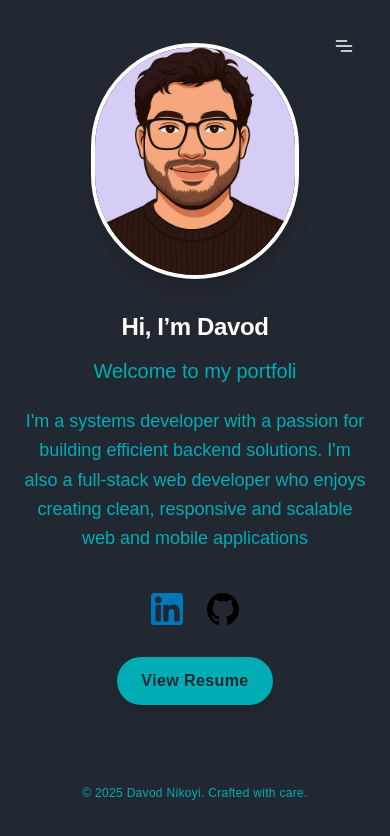
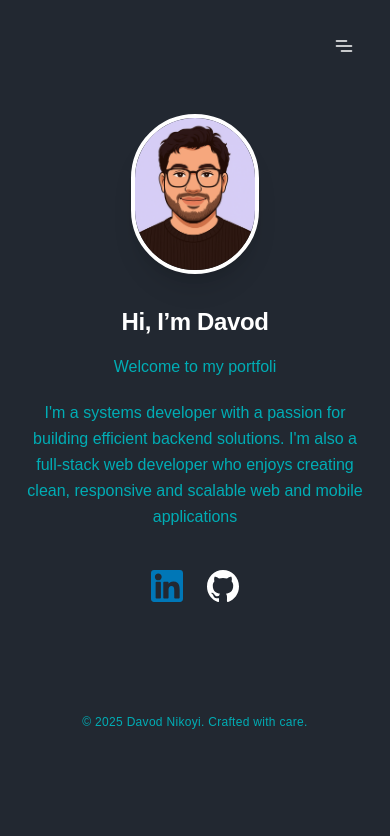
Before and after one commit to Davod0/davod-devhub, a Next.js app: page / in a window 390 px wide. Shown: the top 836 px of the page. Built offline with nearby package versions, Linux system fonts and the light colour scheme.

Commit message:
Add resume button component and update Home page layout for improved styling and responsiveness

```diff
--- /dev/null
+++ b/app/components/Button.tsx
@@ -0,0 +1,6 @@
+<button
+  onClick={() => window.open('/cv-4.pdf', '_blank', 'noopener,noreferrer')}
+  className="px-6 py-3 rounded-full bg-[#00ADB5] text-[#222831] shadow-lg hover:bg-[#00cfd6] hover:scale-105 transition-all duration-300 font-semibold text-base tracking-wide cursor-pointer"
+>
+  View Resume
+</button>
--- a/app/components/TypingLoop.tsx
+++ b/app/components/TypingLoop.tsx
@@ -39,7 +39,7 @@ export function TypingLoop({ lines, typingSpeed = 100, pauseAfter = 1500 }: Typi
 
   return (
   <span
-    className="inline-block"
+    className="inline-block text:medium sm:text-lg md:text-xl lg:text-2xl text-center mb-5 font-medium leading-relaxed"
     style={{ minWidth: `${Math.max(...lines.map(l => l.length))}ch` }}
   >
     {displayedText}
--- a/app/page.tsx
+++ b/app/page.tsx
@@ -105,7 +105,7 @@ export default function Home() {
         ))}
       </div>
       <div className="relative z-10 flex flex-col items-center w-full max-w-lg">
-        <div className="w-52 h-59 rounded-full overflow-hidden shadow-xl mb-8 border-4 border-white">
+        <div className="w-32 h-40 sm:w-40 sm:h-48 md:w-52 md:h-60 rounded-full overflow-hidden shadow-xl mb-8 border-4 border-white">
           <Image
             src="/davod.png"
             alt="Portfolio picture"
@@ -116,14 +116,11 @@ export default function Home() {
           />
         </div>
 
-          {/* Title */}
-        <h1 className="text-center tracking-tight leading-tight text-white mb-3">
+        <h1 className="text-center tracking-tight leading-tight text-white mb-4">
           <TitleTyper text="Hi, I’m Davod" typingSpeed={120} onComplete={() => setTitleDone(true)} />
         </h1>
-
-        {/* Subtitle */}
         {titleDone && (
-          <p className="text-xl sm:text-2xl text-center mb-5 font-medium leading-relaxed">
+          <p>
             <TypingLoop
               lines={[
                 "Welcome to my portfolio",
@@ -136,7 +133,8 @@ export default function Home() {
           </p>
         )}
 
-        <p className="max-w-xl text-lg sm:text-xl text-center mb-10 font-medium leading-relaxed">
+        <p className="max-w-xl  text:medium sm:text-lg md:text-xl
+           lg:text-2xl  text-center mb-10 font-medium leading-relaxed">
           I&apos;m a systems developer with a passion for building efficient backend solutions.
           I&apos;m also a full-stack web developer who enjoys creating clean, responsive and scalable web and mobile applications
         </p>
@@ -157,7 +155,7 @@ export default function Home() {
             />
           </a>
           <a
-            href="https://github.com/YOUR-GITHUB-USERNAME"
+            href="https://github.com/Davod0"
             target="_blank"
             rel="noopener noreferrer"
             aria-label="GitHub"
@@ -168,18 +166,10 @@ export default function Home() {
               alt="GitHub"
               width={32}
               height={32}
-              className="w-8 h-8"
+              className="w-8 h-8 invert"
             />
           </a>
         </div>
-        <a
-          href="/resume.pdf"
-          target="_blank"
-          rel="noopener noreferrer"
-          className="px-6 py-3 rounded-full bg-[#00ADB5] text-[#222831] shadow-lg hover:bg-[#00cfd6] hover:scale-105 transition-all duration-300 font-semibold text-base tracking-wide"
-        >
-          View Resume
-        </a>
         <footer className="mt-20 text-xs text-[#00ADB5] tracking-wide">
           © {new Date().getFullYear()} Davod Nikoyi. Crafted with care.
         </footer>
```
